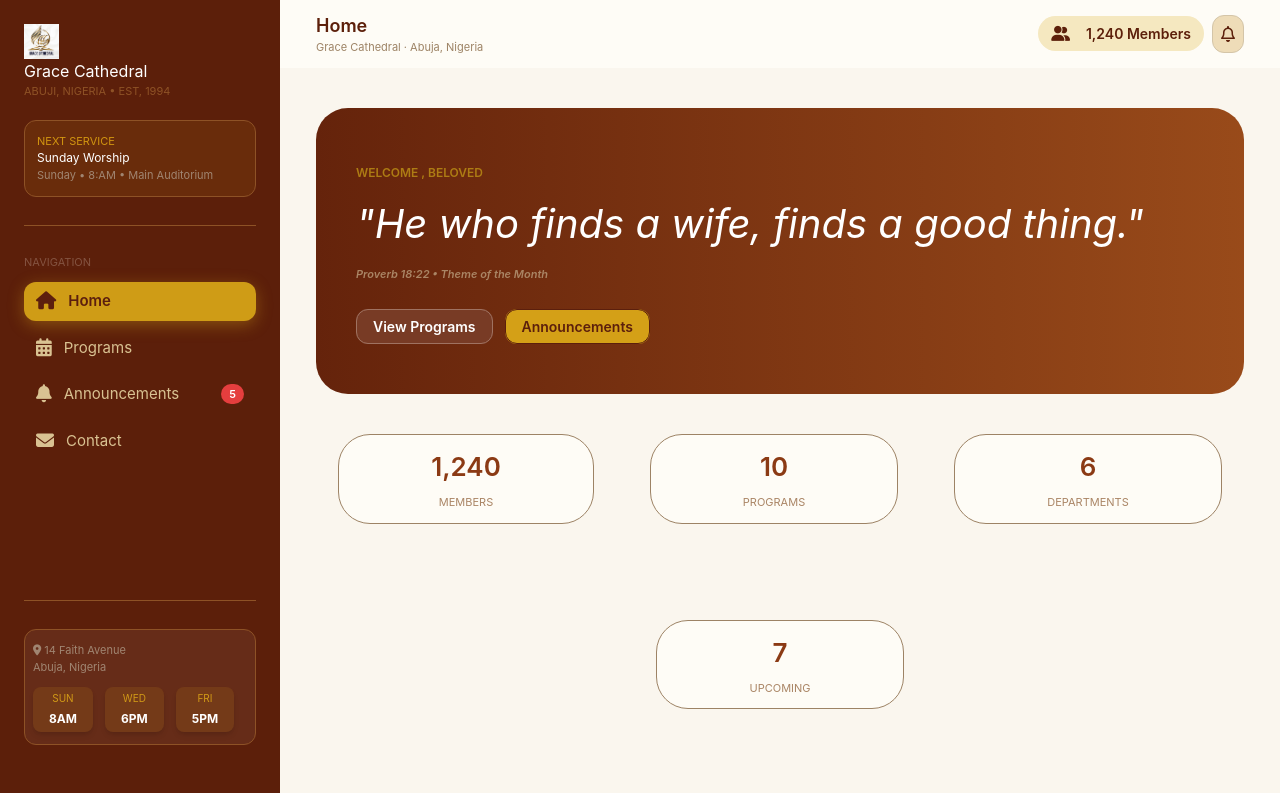
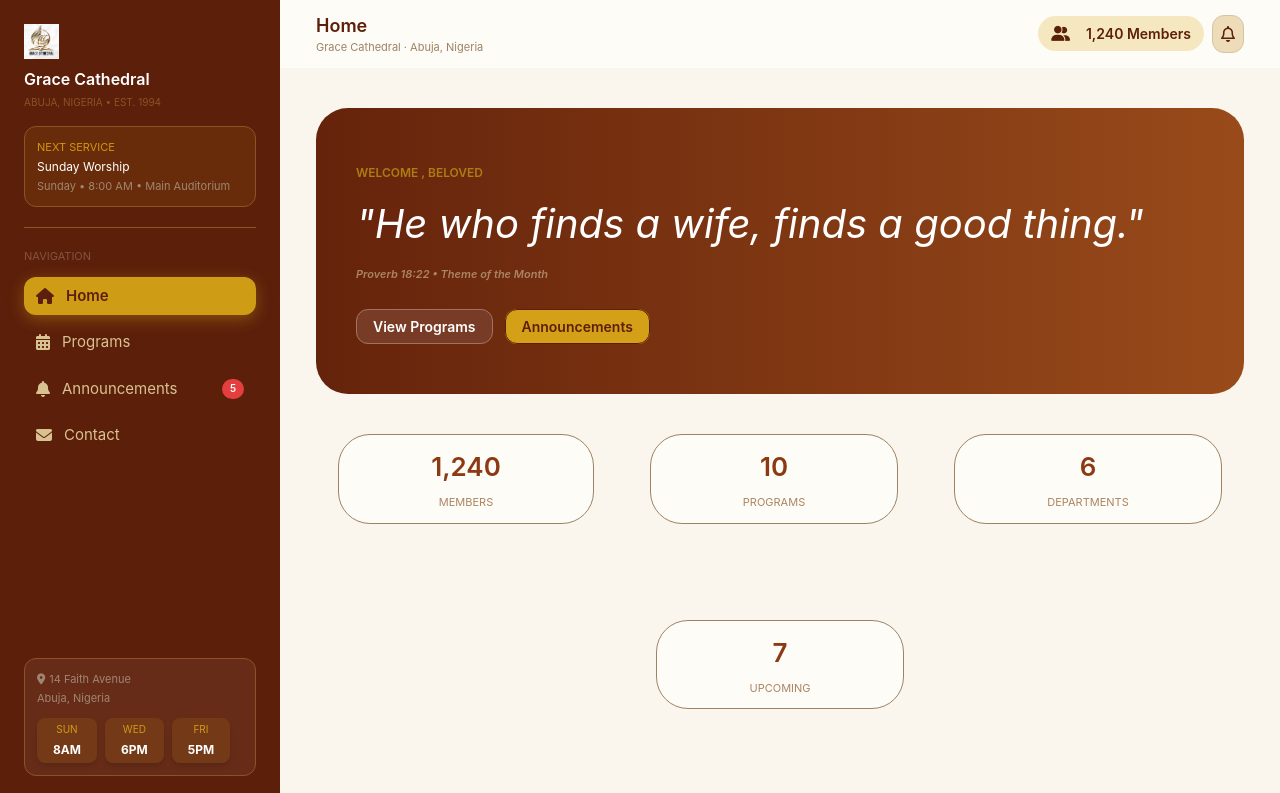
Before and after one commit to molatunji-ctrl/GraceCathedral, a React (Vite) app: page / in a window 1280 px wide. Shown: the top 793 px of the page. Built offline with nearby package versions, Linux system fonts and the light colour scheme.

Commit message:
Update Navbar.jsx

```diff
--- a/src/components/Navbar.jsx
+++ b/src/components/Navbar.jsx
@@ -14,68 +14,78 @@ function Navbar({ isOpen, onClose }) {
         <React.Fragment>
             <section
               className={`
-                main flex flex-col gap-7 fixed h-screen top-0 left-0 w-70
-                bg-[#5C1F0A] text-white p-6 z-40
+                main flex flex-col fixed h-screen top-0 left-0
+                w-[80vw] max-w-[280px] md:w-64 lg:w-72
+                bg-[#5C1F0A] text-white z-40
+                overflow-y-auto
                 transition-transform duration-300 ease-in-out
                 ${isOpen ? 'translate-x-0' : '-translate-x-full'}
                 md:translate-x-0
               `}
             >
-               {/* Close button — only visible on mobile */}
+              {/* ── Inner scroll container ── */}
+              <div className="flex flex-col gap-5 p-5 md:p-6 min-h-full">
+
+                {/* Close button — mobile only */}
                 <button
                   onClick={onClose}
-                 className="absolute top-4 right-4 md:hidden text-[#D9C292] hover:text-white w-8 h-8 flex items-center justify-center rounded-lg hover:bg-[#4a1c0b] transition"
+                  className="self-end md:hidden text-[#D9C292] hover:text-white w-8 h-8 flex items-center justify-center rounded-lg hover:bg-[#4a1c0b] transition flex-shrink-0"
                   aria-label="Close navigation"
                 >
-                 <i className="fas fa-times text-[18px]"></i>
+                  <i className="fas fa-times text-[16px]"></i>
                 </button>
 
-               <div className='display-logo flex flex-col gap-5 border-b pb-7 border-[#8E5226] '>
-                 <div className="main-logo">
-                   <img src="Grace_Cathedral.jpg" alt="" width={'35px'} />
-                   <h2 className="text-[16px] text-white">Grace Cathedral</h2>
-                   <p className="text-[11px] text-[#8E5226]">ABUJI, NIGERIA • EST, 1994</p>
+                {/* ── Logo & Next Service ── */}
+                <div className='flex flex-col gap-4 border-b pb-5 border-[#8E5226]'>
+                  <div className="main-logo flex flex-col gap-1">
+                    <img src="Grace_Cathedral.jpg" alt="Grace Cathedral" width={'35px'} />
+                    <h2 className="text-[15px] md:text-[16px] text-white font-semibold mt-1">Grace Cathedral</h2>
+                    <p className="text-[10px] text-[#8E5226]">ABUJA, NIGERIA • EST. 1994</p>
                   </div>
                   <div className="little-info border bg-[#692C0B] px-3 py-3 rounded-xl border-[#8E5226]">
-                      <h4 className="text-[11px] text-[#D19511]">NEXT SERVICE</h4>
-                       <h4 className="text-[12px] text-white">Sunday Worship</h4>
-                       <p className="text-[11px] text-[#A08571]">Sunday • 8:AM • Main Auditorium</p>
+                    <h4 className="text-[10px] md:text-[11px] text-[#D19511]">NEXT SERVICE</h4>
+                    <h4 className="text-[12px] text-white mt-0.5">Sunday Worship</h4>
+                    <p className="text-[10px] md:text-[11px] text-[#A08571] mt-0.5">Sunday • 8:00 AM • Main Auditorium</p>
                   </div>
                 </div>
-               <div className='navigation-display'>
-                   <h2 className="text-[11px] text-[#845341]">NAVIGATION</h2>
-                   <div className="navigation flex flex-col gap-2 mt-3 border-b pb-35 border-[#8E5226]">
+
+                {/* ── Navigation links ── */}
+                <div className='flex flex-col gap-2 flex-1'>
+                  <h2 className="text-[10px] md:text-[11px] text-[#845341] mb-1">NAVIGATION</h2>
                   <NavLink to='/' onClick={onClose} className={navLinkClasses}>
-                        <i className="fas fa-home text-lg"></i>
-                        <span className='text-[15px]'>Home</span>
+                    <i className="fas fa-home text-base"></i>
+                    <span className='text-[14px] md:text-[15px]'>Home</span>
                   </NavLink>
                   <NavLink to='/programs' onClick={onClose} className={navLinkClasses}>
-                        <i className="fas fa-calendar-alt text-lg"></i>
-                        <span className='text-[15px]'>Programs</span>
+                    <i className="fas fa-calendar-alt text-base"></i>
+                    <span className='text-[14px] md:text-[15px]'>Programs</span>
                   </NavLink>
                   <NavLink to='/announcement' onClick={onClose} className={navLinkClasses}>
-                        <i className="fas fa-bell text-lg"></i>
-                        <span className='text-[15px]'>Announcements</span>
-                        <span className='ml-auto inline-flex h-5 min-w-5 items-center justify-center rounded-full bg-[#E53E3E] px-2 text-[11px] font-semibold text-white'>5</span>
+                    <i className="fas fa-bell text-base"></i>
+                    <span className='text-[14px] md:text-[15px]'>Announcements</span>
+                    <span className='ml-auto inline-flex h-5 min-w-5 items-center justify-center rounded-full bg-[#E53E3E] px-2 text-[10px] font-semibold text-white'>5</span>
                   </NavLink>
                   <NavLink to='/contact' onClick={onClose} className={navLinkClasses}>
-                        <i className="fas fa-envelope text-lg"></i>
-                        <span className='text-[15px]'>Contact</span>
+                    <i className="fas fa-envelope text-base"></i>
+                    <span className='text-[14px] md:text-[15px]'>Contact</span>
                   </NavLink>
                 </div>
 
-               </div>
-               <div className='footer border px-2 py-3 rounded-xl border-[#8E5226] bg-[#662C18]  '>
-                  <h5 className='text-[11px] text-[#A08571]'><i className="fas fa-map-marker-alt"></i> 14 Faith Avenue</h5>
-                  <h5 className='text-[11px] text-[#A08571]'>Abuja, Nigeria</h5>
-                <div className="display-days flex gap-3 mt-3 cursor-pointer">
+                {/* ── Footer address & service times ── */}
+                <div className='border px-3 py-3 rounded-xl border-[#8E5226] bg-[#662C18] mt-auto'>
+                  <h5 className='text-[10px] md:text-[11px] text-[#A08571]'>
+                    <i className="fas fa-map-marker-alt mr-1"></i>14 Faith Avenue
+                  </h5>
+                  <h5 className='text-[10px] md:text-[11px] text-[#A08571] mt-0.5'>Abuja, Nigeria</h5>
+                  <div className="flex gap-2 mt-3">
                     <Prop day='SUN' time='8AM'/>
                     <Prop day='WED' time='6PM'/>
                     <Prop day='FRI' time='5PM'/>
                   </div>
                 </div>
+
+              </div>
             </section>
-
         </React.Fragment>
     )
 }
```
Lines whose indentation alone changed are shown as unchanged.
